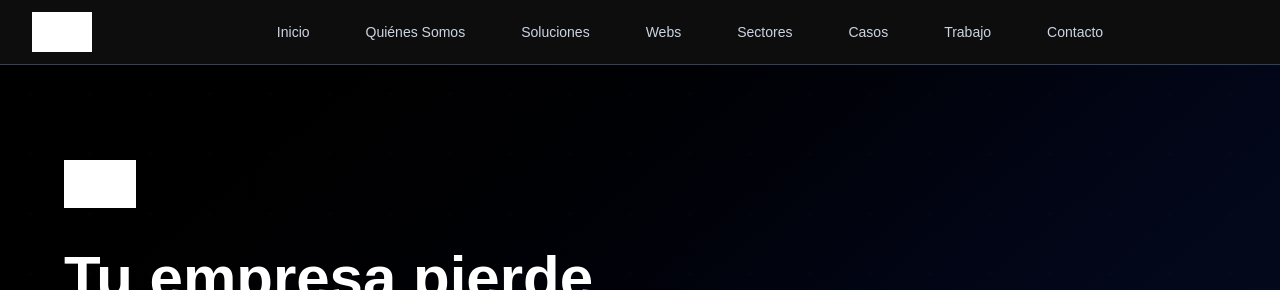
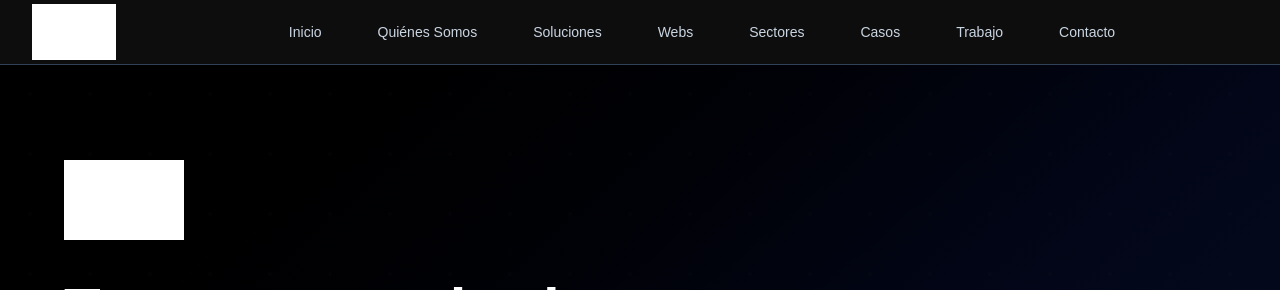
Before and after one commit to mateoclaramunt2021/Neuriax, a Next.js app: page / in a window 1280 px wide. Shown: the top 290 px of the page. Built offline with nearby package versions, Linux system fonts and the light colour scheme.

Commit message:
Aumentar tamaño del logo para mejor visibilidad

```diff
--- a/app/page.tsx
+++ b/app/page.tsx
@@ -20,9 +20,9 @@ export default function Home() {
             <Image
               src="/logo-neuriax.png"
               alt="Neuriax Logo"
-              width={50}
-              height={50}
-              className="h-12 w-auto"
+              width={80}
+              height={80}
+              className="h-20 w-auto"
               priority
               style={{
                 filter: 'brightness(0) invert(1)',
--- a/components/Footer.tsx
+++ b/components/Footer.tsx
@@ -10,9 +10,9 @@ export default function Footer() {
               <Image
                 src="/logo-neuriax.png"
                 alt="Neuriax Logo"
-                width={40}
-                height={40}
-                className="h-10 w-auto"
+                width={60}
+                height={60}
+                className="h-16 w-auto"
                 priority
                 style={{
                   filter: 'brightness(0) invert(1)',
--- a/components/Navbar.tsx
+++ b/components/Navbar.tsx
@@ -17,9 +17,9 @@ export default function Navbar() {
               <Image
                 src="/logo-neuriax.png"
                 alt="Neuriax Logo"
-                width={40}
-                height={40}
-                className="h-10 w-auto"
+                width={60}
+                height={60}
+                className="h-14 w-auto"
                 priority
                 style={{
                   filter: 'brightness(0) invert(1)',
```
